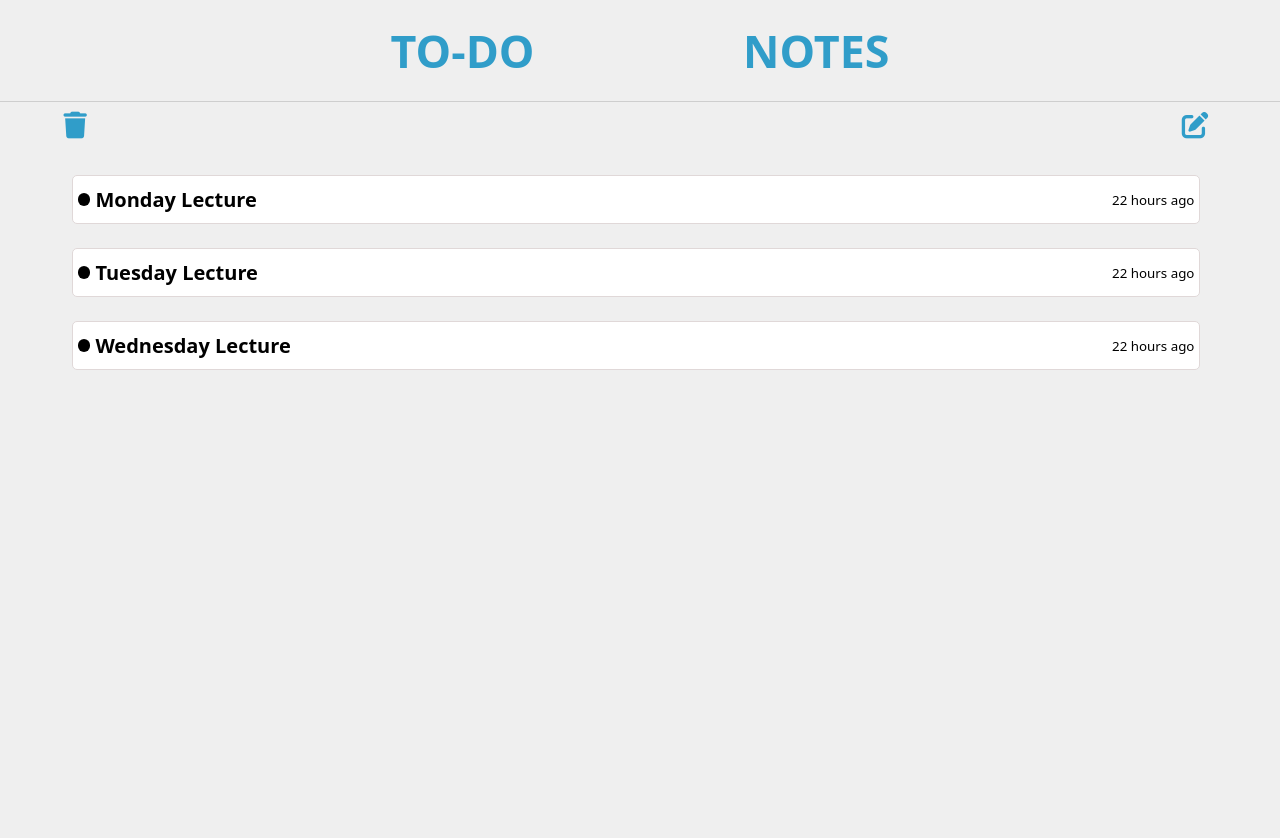
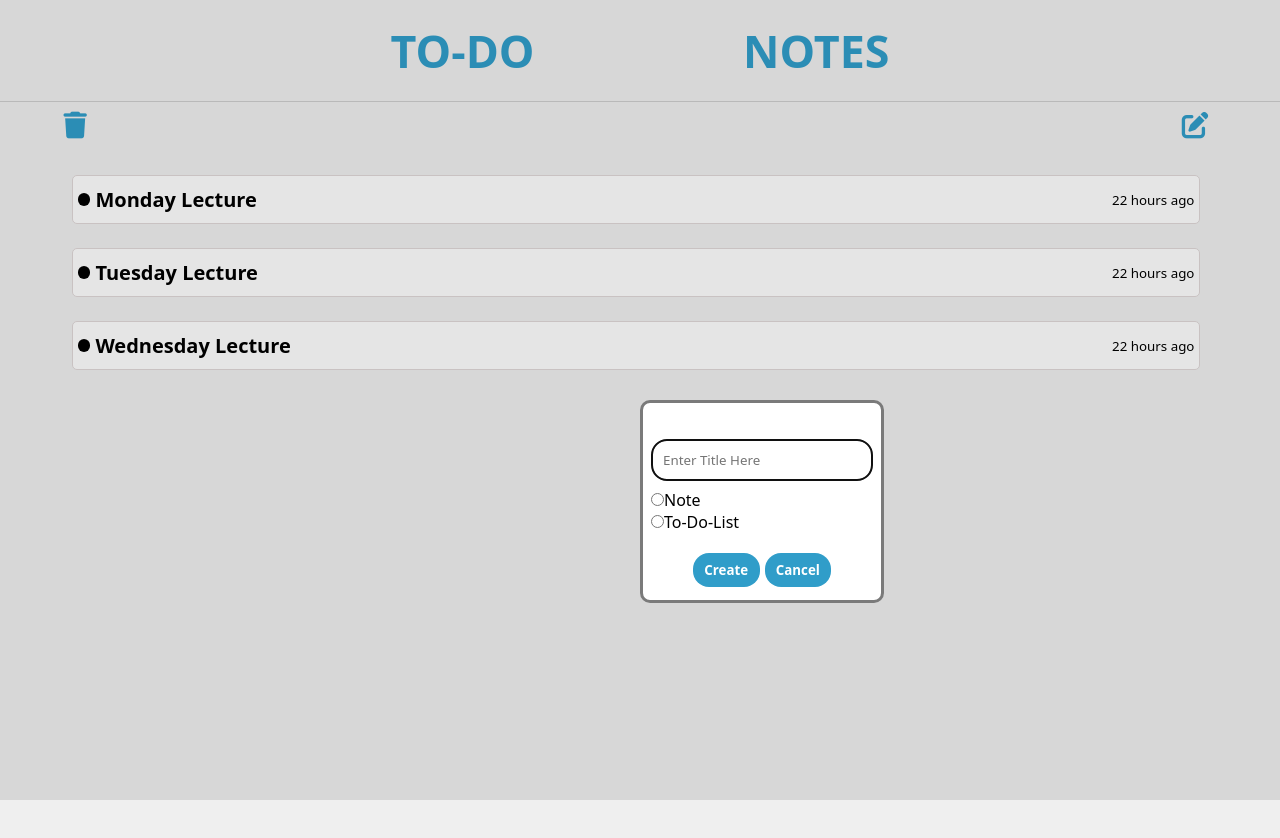
Before and after one commit to Ene-420/To-Do-List, a website built with webpack: page dist/index.html in a window 1280 px wide. Both pictures are taken after a click on the button 1195 px from the left and 125 px from the top of the page. Built offline with nearby package versions, Linux system fonts and the light colour scheme.

Commit message:
dialog implemented

```diff
--- a/src/style.css
+++ b/src/style.css
@@ -9,6 +9,9 @@
 
 }
 
+ *> button {
+    cursor: pointer;
+}
 body{
     display: flex;
     flex-direction: column;
@@ -38,7 +41,6 @@ body{
 }
 
 .head-nav-btn:hover{
-    cursor: pointer;
     border-bottom: 8px solid rgb(48, 157, 201) ;
 }
 .content{
@@ -96,7 +98,6 @@ body{
     border-radius: 5px;
     height: fit-content;
     border: 1px solid rgb(224, 216, 216);
-    cursor: pointer;
 }
 /* .files:last-child{
     border-bottom: 0;
@@ -141,24 +142,45 @@ body{
 }
 
 dialog{
+    left: 50%;
+    top:50%;
+    background-color: #ffffff;
     width: fit-content;
     height: fit-content;
     padding: 8px;
+    border: 3px solid #7a7a7a;
+    border-radius: 10px;
 }
 form{
     display: flex;
     flex-direction: column;
-    align-items: center;
+    /* align-items: center; */
     margin: 20px auto;
 
 }
+
+#form-title{
+    border: 2px solid #7a7a7a;
+    border-radius: 15px;
+    padding: 10px;
+    margin: 8px auto;
+}
 .button-div{
     display: flex;
+    margin: 5px auto;
+    justify-content: center;
+    gap: 5px;
 }
 
+.priority{
+    display: none;
+    margin-left: 10px;
+}
 .create-btn, .cancel-btn{
     padding: 8px 10px;
     border-radius: 16px;
     color: white;
+    font-weight: 900;
+    width: 5em;
     background-color: rgb(48, 157, 201);
 }
--- a/tools/libraryTools.js
+++ b/tools/libraryTools.js
@@ -1,8 +1,15 @@
+import { dialog } from "./toolsDialog";
+
 export const libraryTools = () =>{
 
     const libraryContent = document.querySelector('.content');
 
     createLibraryTools();
+
+    const penSquare = document.querySelector('.pen-to-square');
+
+
+    penSquare.addEventListener('click', openCreateMenu)
 
 
     function createLibraryTools(){
@@ -24,4 +31,11 @@ export const libraryTools = () =>{
 
       libraryContent.appendChild(toolsDiv);
     }
+
+
+    function openCreateMenu(e){
+      if(e){
+        dialog();
+      }
+    }
 }
--- a/tools/toolsDialog.js
+++ b/tools/toolsDialog.js
@@ -3,18 +3,78 @@ export const dialog = ()=>{
     const notesPage = document.querySelector('.content');
     const dialog = document.querySelector('dialog');
     const formTitle = document.querySelector('form> input');
+    const formRadio = document.querySelectorAll('input[name = "file"]')
 
 
     showDialog()
 
     const cancelBtn = document.querySelector('.cancel-btn');
-    const createBtn = document.querySelector('.create-button')
+    const createBtn = document.querySelector('.create-button');
+    const fileRadioBtn = document.querySelectorAll('input[name = "file"]');
+    const toDoInput = document.querySelector('input#to-do-list');
+    const priority = document.querySelector('.priority');
 
+
+
+    // toDoInput.addEventListener('change', ()=>{
+    //     if(toDoInput.checked){
+    //         console.log('checked')
+    //     }
+
+    // })
+    fileRadioBtn.forEach((radioBtn) =>{
+        radioBtn.addEventListener('change', checked)
+        //radioBtn.removeEventListener('change', checked)
+
+
+    })
+
+    function checked(e){
+        const target = e.target;
+        const priorityDiv = document.createElement('div');
+        if((target.value.includes('To-Do-List')) && (target.checked)){
+            if(priority){
+                priority.style.display = 'block'
+            }
+
+            else{
+                e.target.parentNode.appendChild(createSubLabel())
+            }
+
+        }
+        else{
+            if(priority){
+                priority.style.display = 'none'
+            }
+
+        }
+
+        //target.removeEventListener('change', checked)
+    }
+    // toDoList.addEventListener('change', ()=>{
+    //     console.log('change')
+    //     if(toDoList.checked){
+    //         const priorityLevel = ['top-priority', 'mid-priority', 'low-priority'];
+
+    //         priorityLevel.forEach((priority) =>{
+    //             priorityDiv.appendChild(createLabel(priority));
+
+    //         })
+    //         toDoList.appendChild(priorityDiv);
+    //     }
+
+    //     else{
+    //         if(priorityDiv){
+    //             priorityDiv.style.display = 'none';
+    //         }
+    //     }
+    // })
     cancelBtn.addEventListener('click', closeDialog);
-    createBtn.addEventListener('click', )
+    //createBtn.addEventListener('click', )
 
     function createDialog(){
         const options =['Note', 'To-Do-List']
+
         const dialog = document.createElement('dialog');
         const form = document.createElement('form');
         const formDiv = document.createElement('div');
@@ -26,48 +86,63 @@ export const dialog = ()=>{
 
         title.setAttribute('type', 'text');
         title.setAttribute('placeholder', 'Enter Title Here');
+        title.setAttribute('id', 'form-title');
         createBtn.textContent = 'Create';
-        cancelBtn.textContent ='Cancel';
+        cancelBtn.textContent = 'Cancel';
 
         createBtn.classList.add('create-btn');
+
         cancelBtn.classList.add('cancel-btn');
 
+
         options.forEach((item) =>{
-            const fileDiv = document.createElement('div');
-            const fileType = document.createElement('input');
-            const fileLabel = document.createElement('label');
 
-            fileLabel.textContent = item;
-            fileLabel.setAttribute('for', `${item}`);
-
-            fileType.setAttribute('type', 'radio');
-            fileType.setAttribute('name', 'File');
-            fileType.setAttribute('value', `${item}`);
-
-            fileDiv.appendChild(fileType)
-            fileDiv.appendChild(fileLabel)
-            radioDiv.appendChild(fileDiv);
+            radioDiv.appendChild(createLabel(item, 'file'));
 
         })
+
+        console.log(radioDiv.childNodes)
+        radioDiv.childNodes.forEach(item =>{
+            if(item.firstChild.id.includes('to-do-list')){
+                item.appendChild(createSubLabel())
+            }
+        })
+
         buttonDiv.classList.add('button-div');
         buttonDiv.appendChild(createBtn);
         buttonDiv.appendChild(cancelBtn);
         form.appendChild(title)
         form.appendChild(radioDiv);
-        form.appendChild(buttonDiv)
+        //form.appendChild(buttonDiv)
 
         dialog.appendChild(form)
+        dialog.appendChild(buttonDiv)
         notesPage.appendChild(dialog);
 
         dialog.showModal();
     }
 
+    function createSubLabel(){
+        const priorityDiv = document.createElement('div');
+        priorityDiv.classList.add('priority');
+        const priorityLevel = ['top-priority', 'mid-priority', 'low-priority'];
+
+        priorityLevel.forEach((priority) =>{
+            priorityDiv.appendChild(createLabel(priority, 'priority-label'));
+        });
+
+        return priorityDiv
+    }
 
     function showDialog(){
         if(dialog){
+
+            formTitle.textContent = '';
+            formRadio.forEach((radio) =>{
+                radio.checked = false;
+            })
             dialog.showModal();
-            dialog.style.display = 'flex'
-            formTitle.textContent = '';
+            dialog.style.display = 'block'
         }
 
         else{
@@ -79,10 +154,35 @@ export const dialog = ()=>{
     function closeDialog(e){
         const target = e.target.closest('dialog');
 
-        if(target.style.display === 'flex'){
+        if(target.open){
             target.close();
             target.style.display = 'none';
         }
     }
 
+    function createLabel(item, itemType){
+        const fileDiv = document.createElement('div');
+        const fileType = document.createElement('input');
+        const fileLabel = document.createElement('label');
+
+        fileLabel.textContent = item;
+        fileLabel.setAttribute('for', `${item.toLocaleLowerCase()}`);
+
+        fileType.setAttribute('type', 'radio');
+        fileType.setAttribute('name', itemType);
+        fileType.setAttribute('value', `${item}`);
+        fileType.setAttribute('id', `${item.toLocaleLowerCase()}`)
+
+        // fileLabel.addEventListener('click', ()=>{
+        //     if(fileLabel.getAttribute('for').includes(fileType.getAttribute('id'))){
+        //         fileType.checked= true;
+        //     }
+        // })
+
+        fileDiv.appendChild(fileType)
+        fileDiv.appendChild(fileLabel)
+
+        return fileDiv;
+    }
+
 }
```
Also changed, not shown: 1 other file.
